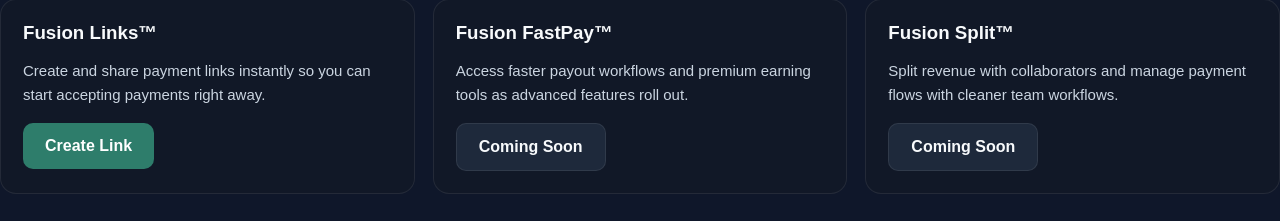
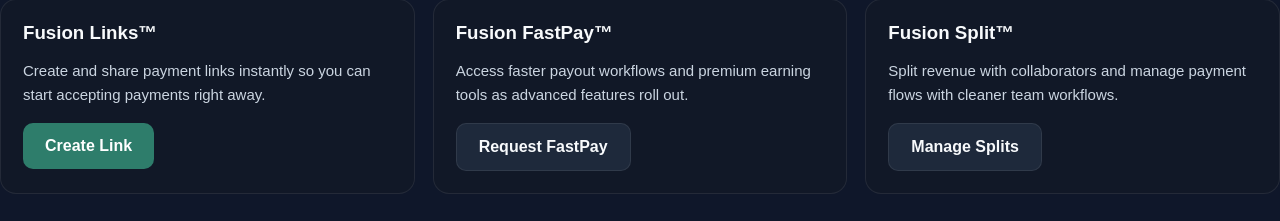
Before and after one commit to sjkingship/payfusion-app, a website: page index.html in a window 1280 px wide. Shown: the part 963-1184 px from the top of the page. Drawn offline with Linux system fonts and the light colour scheme; no server answers.

Commit message:
Update Fusion Split and FastPay buttons

```diff
--- a/index.html
+++ b/index.html
@@ -186,13 +186,13 @@
       <div class="card">
         <h3>Fusion FastPay™</h3>
         <p>Access faster payout workflows and premium earning tools as advanced features roll out.</p>
-        <a class="btn btn-secondary" href="#">Coming Soon</a>
+        <a class="btn btn-secondary" href="#">Request FastPay</a>
       </div>
 
       <div class="card">
         <h3>Fusion Split™</h3>
         <p>Split revenue with collaborators and manage payment flows with cleaner team workflows.</p>
-        <a class="btn btn-secondary" href="#">Coming Soon</a>
+        <a class="btn btn-secondary" href="#">Manage Splits</a>
       </div>
     </div>
 
```
